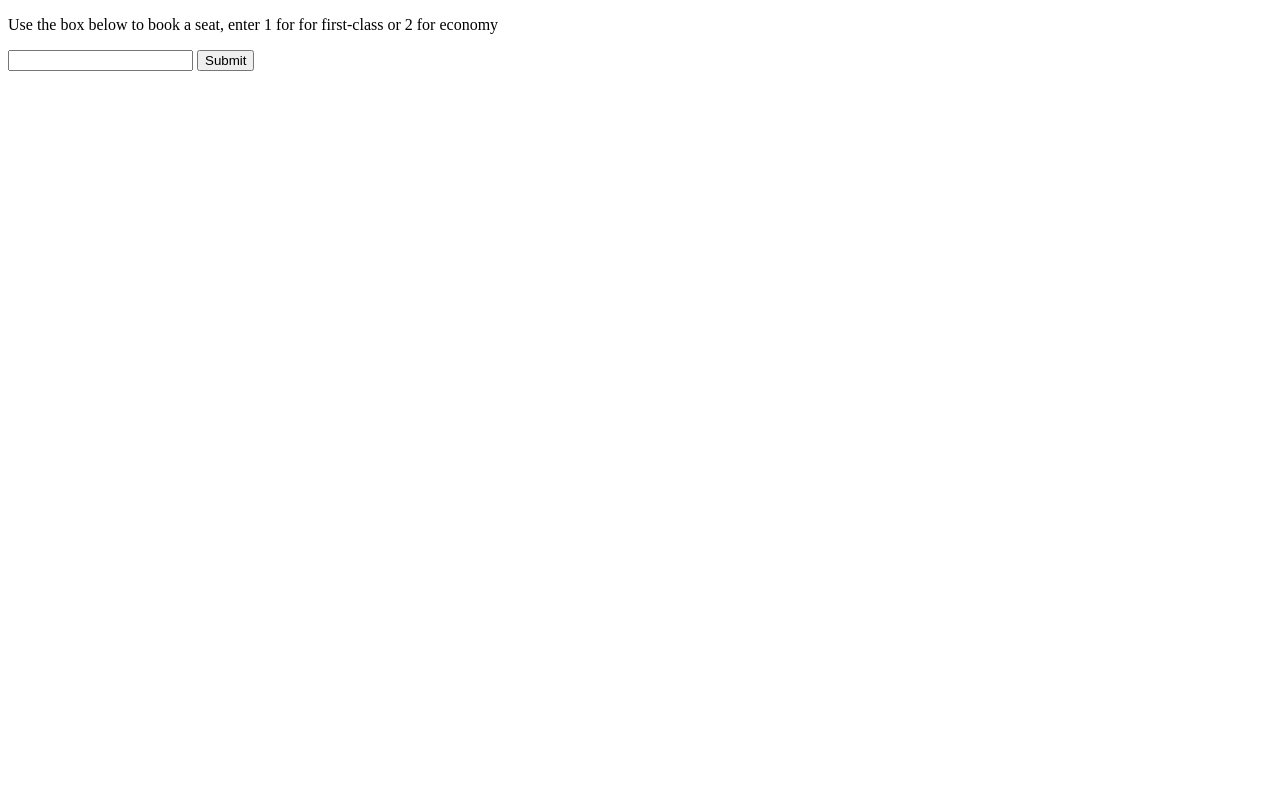
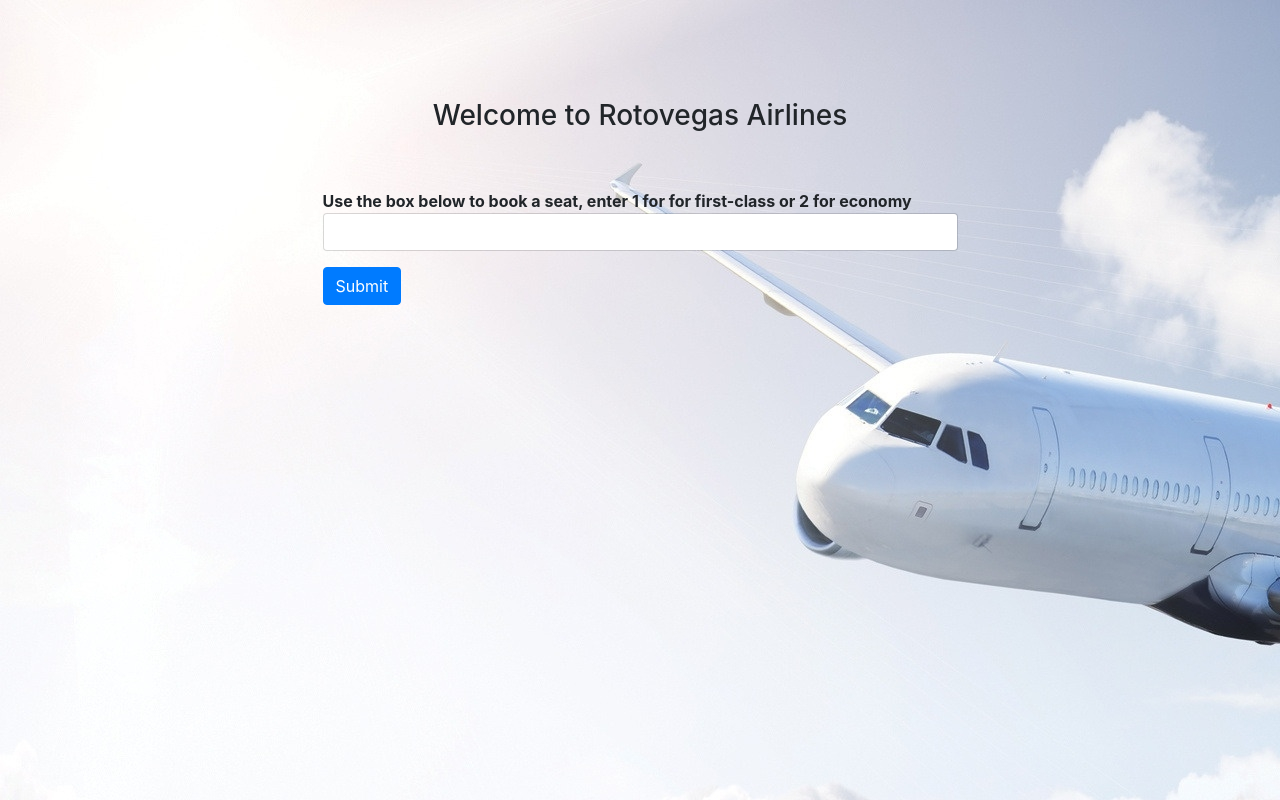
Before and after one commit to dylannichols/9994086_partA_part_2, a plain HTML site: page index.html in a window 1280 px wide. Drawn offline with nearby package versions, Linux system fonts and the light colour scheme.

Commit message:
Added bootstrap

```diff
--- a/index.html
+++ b/index.html
@@ -1,22 +1,39 @@
 <!DOCTYPE html>
 <html lang="en">
-<head>
-    <meta charset="UTF-8">
-    <meta name="viewport" content="width=device-width, initial-scale=1.0">
-    <meta http-equiv="X-UA-Compatible" content="ie=edge">
-    <title>Document</title>
+  <head>
+    <!-- Required meta tags -->
+    <meta charset="utf-8">
+    <meta name="viewport" content="width=device-width, initial-scale=1, shrink-to-fit=no">
 
+    <!-- Bootstrap CSS -->
+    <link rel="stylesheet" href="https://maxcdn.bootstrapcdn.com/bootstrap/4.0.0-beta/css/bootstrap.min.css" integrity="sha384-/Y6pD6FV/Vv2HJnA6t+vslU6fwYXjCFtcEpHbNJ0lyAFsXTsjBbfaDjzALeQsN6M" crossorigin="anonymous">
+<style>
+body {
+    background-image: url("plane2.jpg");
+}
+</style>
 </head>
-<body>
-    <p id="instruct">Use the box below to book a seat, enter 1 for for first-class or 2 for economy</p>
+  <body>
+      <div class="container">
+            <div class="row">
+                    <div class="col">
+                    </div>
+                    <div class="col-7">
+                        <h3 class="text-center" style="padding-top:100px">Welcome to Rotovegas Airlines</h3>
+                      <form id="form" style="padding-top:50px">
+                          <div class="form-group">
+                              <strong id="instruct">Use the box below to book a seat, enter 1 for for first-class or 2 for economy</strong>
+                        <input type="text" class="form-control" id="input">
 
-    <form id="form">
-        <input type="text" id="input">
-        <input type="submit" id="submit">
-    </form>
+                        </div>
+                        <button type="submit" id="submit" class="btn btn-primary">Submit</button>
 
-    <p id="success"></p>
+                    </form>
+                    </div>
+                    <div class="col">
+                    </div>
+                  </div>
+                </div>
     <script src="script.js"></script>
-
-</body>
+  </body>
 </html>
--- a/script.js
+++ b/script.js
@@ -1,3 +1,9 @@
+/* Books flights for the user. User can choose first-class or economy, program will notify them if a section is full. Users can book as many seats
+as they want until the flight is full. Bookings are not logged in an external file but user receives feedback based on their input and the
+status of the seats.
+
+Version 1.0 Dylan Nichols 2017 */
+
 // This blocks connects the HTML objects to variables and sets up an array to hold booking information
 let input = document.querySelector("#input")
 let submit = document.querySelector("#submit")
```
Also changed, not shown: plane2.jpg (added).
